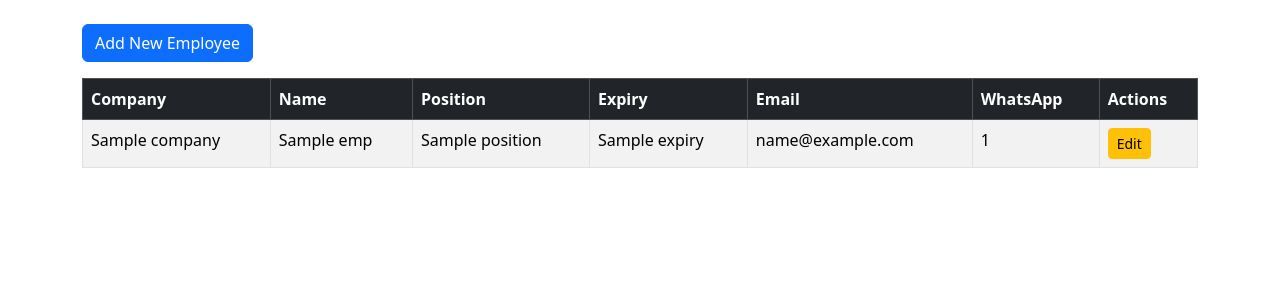
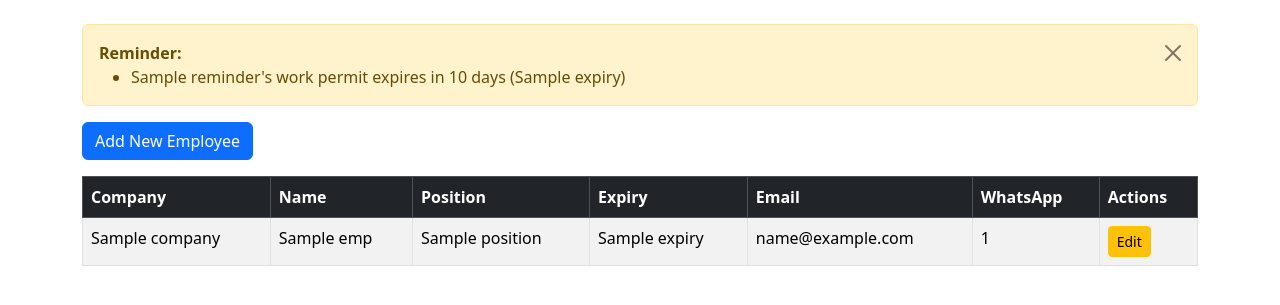
Before and after one commit to sharnik24/labor-dashboard, a Python web app: template templates/dashboard.html in a window 1280 px wide. Shown: the part 56-361 px from the top of the page. Run offline with Jinja, Linux system fonts and the light colour scheme; the template is opened without the code that fills it: most values are stand-ins (such as "Sample title", 1, 10 or a date in 2020).

Commit message:
Implement reminders for expiring work permits
Added notifications for expiring work permits to the dashboard.

```diff
--- a/templates/dashboard.html
+++ b/templates/dashboard.html
@@ -13,7 +13,24 @@
 </nav>
 
 <div class="container">
+
+    <!-- Notifications for expiring work permits -->
+    {% if reminders %}
+    <div class="alert alert-warning alert-dismissible fade show" role="alert">
+        <strong>Reminder:</strong>
+        <ul class="mb-0">
+            {% for r in reminders %}
+            <li>{{ r.name }}'s work permit expires in {{ r.days_left }} days ({{ r.expiry }})</li>
+            {% endfor %}
+        </ul>
+        <button type="button" class="btn-close" data-bs-dismiss="alert" aria-label="Close"></button>
+    </div>
+    {% endif %}
+
+    <!-- Add Employee Button -->
     <a href="/add" class="btn btn-primary mb-3">Add New Employee</a>
+
+    <!-- Employee Table -->
     <table class="table table-striped table-bordered table-hover">
         <thead class="table-dark">
         <tr>
@@ -43,5 +60,8 @@
         </tbody>
     </table>
 </div>
+
+<!-- Bootstrap JS for alerts -->
+<script src="https://cdn.jsdelivr.net/npm/bootstrap@5.3.2/dist/js/bootstrap.bundle.min.js"></script>
 </body>
 </html>
```
